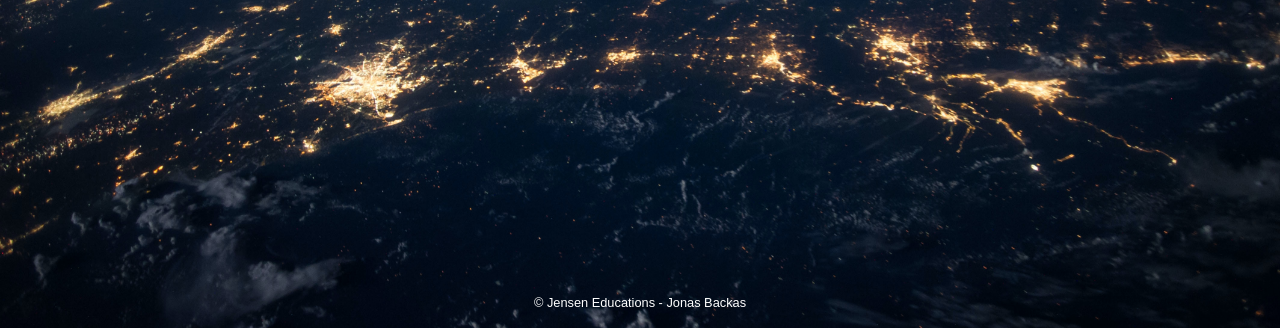
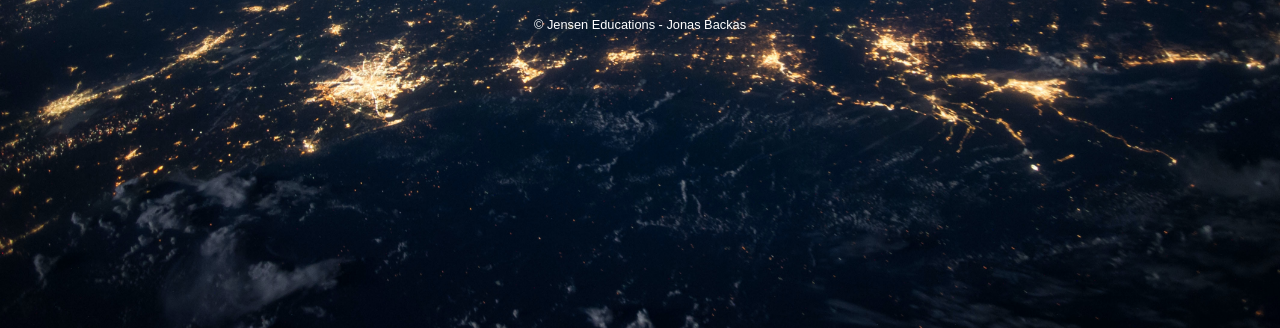
Before and after one commit to JonasB91/PersonligWebbsida, a plain HTML site: page index.html in a window 1280 px wide. Shown: the part 472-800 px from the top of the page. Drawn offline with Linux system fonts and the light colour scheme; a web font is replaced by a local one.

Commit message:
fixade så navbaren försvinner med mediaqueries och footern static

```diff
--- a/indexstyle.css
+++ b/indexstyle.css
@@ -33,8 +33,6 @@ header {
     position: relative;
     padding: 0 2rem;
     font-size: 25px;
-
-
 }
 
 
@@ -75,24 +73,8 @@ header {
 
 .toggle_button {
     padding-left: 1.5vh;
-
 }
 
-
-/* Kommenterat bort eventuellt om jag ska fixa en slider och flytta över linkarna i slidern*/
-
-/* .action_button { */
-/*     background-color: orange; */
-/*     color: #fff; */
-/*     padding: 0.5rem 1rem; */
-/*     border: none; */
-/*     outline: none; */
-/*     border-radius: 15px; */
-/*     font-size: 1rem; */
-/*     font-weight: bold; */
-/*     cursor: pointer; */
-/*     transition: scale .2 ease; */
-/* } */
 
 .action-button:hover {
     transform: scale(1.05);
@@ -104,8 +86,8 @@ header {
 }
 
 /* RESPONSIV */
-@media (max-width: 992px) {
-    .navbar .links
+@media screen and (max-width: 768px) {
+    .navbar .links,
     .navbar .action_button {
         display: none;
     }
@@ -248,7 +230,7 @@ header {
 
 /* Footern med copyright text */
 footer {
-    position: fixed;
+    position: static;
     height: 50px;
     width: 100%;
     background-color: transparent;
```
Also changed, not shown: index.html (+1 -4 lines).
